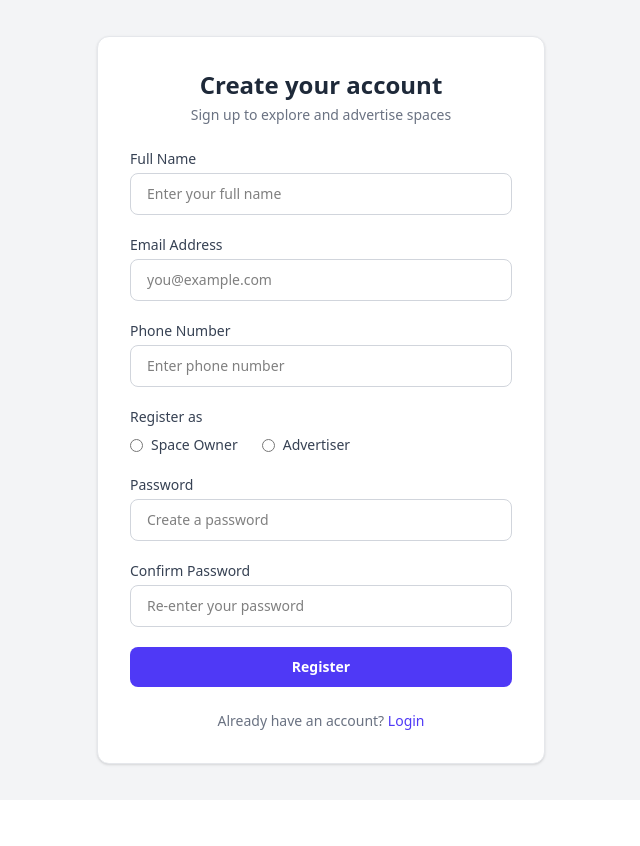
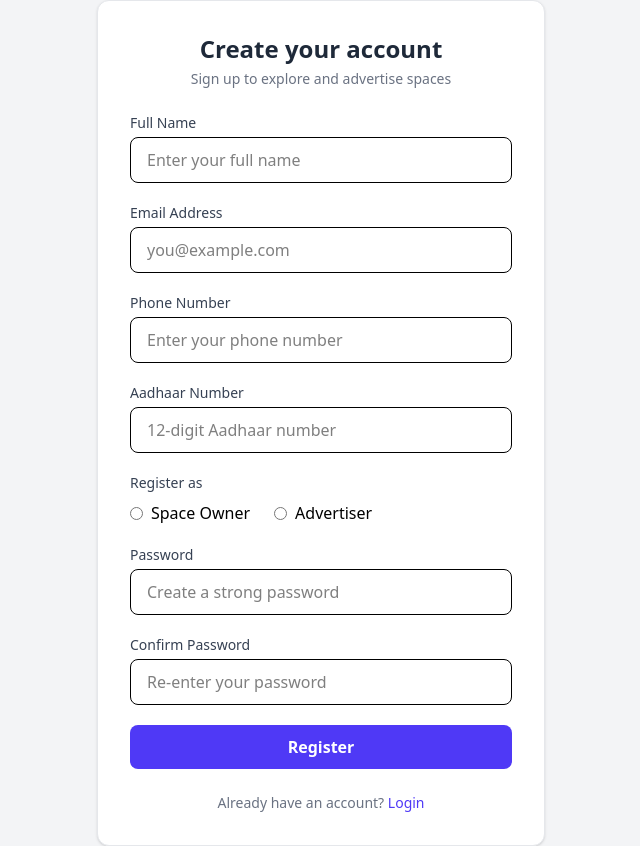
Before and after one commit to aswin-0404/Adspora-Frondend, a React (Vite) app: page /register in a window 1280 px wide. Shown: the whole page, without its empty margins (319-959 px from the left). Before the commit the page ends 800 px from the top, so only its background shows below. Built offline with nearby package versions, Linux system fonts and the light colour scheme.

Commit message:
Day 1:owner space showing implemented

```diff
--- a/src/Accounts/Register.jsx
+++ b/src/Accounts/Register.jsx
@@ -3,16 +3,17 @@ import { useNavigate } from "react-router-dom";
 import { AuthContext } from "../context/Authcontext";
 
 export default function Register() {
-  const {register}=useContext(AuthContext)
+  const { register } = useContext(AuthContext);
+  const navigate = useNavigate();
 
-  const navigate=useNavigate()
   const [formData, setFormData] = useState({
     name: "",
     email: "",
     phone: "",
     role: "",
+    adharnumber: "",
     password: "",
-    confirmPassword: "",
+    confirmpassword: "",
   });
 
   const handleChange = (e) => {
@@ -22,17 +23,18 @@ export default function Register() {
   const handleSubmit = async (e) => {
     e.preventDefault();
 
-    if (formData.password !== formData.confirmPassword) {
+    if (formData.password !== formData.confirmpassword) {
       alert("Passwords do not match");
       return;
     }
-    const result= await register(formData)
 
-    if (result?.message){
-        alert(result.message)
-        navigate('/login')
-    }else{
-        alert(JSON.stringify(result.error))
+    const result = await register(formData);
+
+    if (result?.message) {
+      alert(result.message);
+      navigate("/login");
+    } else {
+      alert(JSON.stringify(result));
     }
   };
 
@@ -49,6 +51,7 @@ export default function Register() {
 
         <form onSubmit={handleSubmit} className="mt-6 space-y-5">
 
+          {/* Name */}
           <div>
             <label className="block text-sm font-medium text-gray-700 mb-1">
               Full Name
@@ -56,15 +59,15 @@ export default function Register() {
             <input
               type="text"
               name="name"
+              placeholder="Enter your full name"
               value={formData.name}
               onChange={handleChange}
               required
-              placeholder="Enter your full name"
-              className="w-full px-4 py-2.5 border border-gray-300 rounded-lg text-sm
-              focus:outline-none focus:ring-2 focus:ring-indigo-500 focus:border-indigo-500"
+              className="w-full px-4 py-2.5 border rounded-lg"
             />
           </div>
 
+          {/* Email */}
           <div>
             <label className="block text-sm font-medium text-gray-700 mb-1">
               Email Address
@@ -72,15 +75,15 @@ export default function Register() {
             <input
               type="email"
               name="email"
+              placeholder="you@example.com"
               value={formData.email}
               onChange={handleChange}
               required
-              placeholder="you@example.com"
-              className="w-full px-4 py-2.5 border border-gray-300 rounded-lg text-sm
-              focus:outline-none focus:ring-2 focus:ring-indigo-500 focus:border-indigo-500"
+              className="w-full px-4 py-2.5 border rounded-lg"
             />
           </div>
 
+          {/* Phone */}
           <div>
             <label className="block text-sm font-medium text-gray-700 mb-1">
               Phone Number
@@ -88,48 +91,62 @@ export default function Register() {
             <input
               type="tel"
               name="phone"
+              placeholder="Enter your phone number"
               value={formData.phone}
               onChange={handleChange}
               required
-              placeholder="Enter phone number"
-              className="w-full px-4 py-2.5 border border-gray-300 rounded-lg text-sm
-              focus:outline-none focus:ring-2 focus:ring-indigo-500 focus:border-indigo-500"
+              className="w-full px-4 py-2.5 border rounded-lg"
             />
           </div>
 
+          {/* Aadhaar */}
+          <div>
+            <label className="block text-sm font-medium text-gray-700 mb-1">
+              Aadhaar Number
+            </label>
+            <input
+              type="text"
+              name="adharnumber"
+              placeholder="12-digit Aadhaar number"
+              value={formData.adharnumber}
+              onChange={handleChange}
+              required
+              maxLength="12"
+              className="w-full px-4 py-2.5 border rounded-lg"
+            />
+          </div>
+
+          {/* Role */}
           <div>
             <label className="block text-sm font-medium text-gray-700 mb-2">
               Register as
             </label>
-            <div className="flex items-center gap-6">
-
-              <label className="flex items-center gap-2 text-sm text-gray-700 cursor-pointer">
+            <div className="flex gap-6">
+              <label className="flex items-center gap-2">
                 <input
                   type="radio"
                   name="role"
                   value="owner"
                   checked={formData.role === "owner"}
                   onChange={handleChange}
-                  className="accent-indigo-600"
                 />
                 Space Owner
               </label>
 
-              <label className="flex items-center gap-2 text-sm text-gray-700 cursor-pointer">
+              <label className="flex items-center gap-2">
                 <input
                   type="radio"
                   name="role"
                   value="advertiser"
                   checked={formData.role === "advertiser"}
                   onChange={handleChange}
-                  className="accent-indigo-600"
                 />
                 Advertiser
               </label>
-
             </div>
           </div>
 
+          {/* Password */}
           <div>
             <label className="block text-sm font-medium text-gray-700 mb-1">
               Password
@@ -137,35 +154,33 @@ export default function Register() {
             <input
               type="password"
               name="password"
+              placeholder="Create a strong password"
               value={formData.password}
               onChange={handleChange}
               required
-              placeholder="Create a password"
-              className="w-full px-4 py-2.5 border border-gray-300 rounded-lg text-sm
-              focus:outline-none focus:ring-2 focus:ring-indigo-500 focus:border-indigo-500"
+              className="w-full px-4 py-2.5 border rounded-lg"
             />
           </div>
 
+          {/* Confirm Password */}
           <div>
             <label className="block text-sm font-medium text-gray-700 mb-1">
               Confirm Password
             </label>
             <input
               type="password"
-              name="confirmPassword"
-              value={formData.confirmPassword}
+              name="confirmpassword"
+              placeholder="Re-enter your password"
+              value={formData.confirmpassword}
               onChange={handleChange}
               required
-              placeholder="Re-enter your password"
-              className="w-full px-4 py-2.5 border border-gray-300 rounded-lg text-sm
-              focus:outline-none focus:ring-2 focus:ring-indigo-500 focus:border-indigo-500"
+              className="w-full px-4 py-2.5 border rounded-lg"
             />
           </div>
 
           <button
             type="submit"
-            className="w-full py-2.5 bg-indigo-600 text-white rounded-lg text-sm font-semibold
-            hover:bg-indigo-700 focus:outline-none focus:ring-2 focus:ring-indigo-500 focus:ring-offset-2 transition"
+            className="w-full py-2.5 bg-indigo-600 text-white rounded-lg font-semibold hover:bg-indigo-700"
           >
             Register
           </button>
@@ -173,7 +188,10 @@ export default function Register() {
 
         <p className="text-center text-sm text-gray-500 mt-6">
           Already have an account?{" "}
-          <span onClick={()=>navigate('/login')} className="text-indigo-600 font-medium cursor-pointer hover:underline">
+          <span
+            onClick={() => navigate("/login")}
+            className="text-indigo-600 cursor-pointer hover:underline"
+          >
             Login
           </span>
         </p>
--- a/src/App.jsx
+++ b/src/App.jsx
@@ -5,6 +5,7 @@ import Register from "./Accounts/Register"
 import Login from "./Accounts/Login"
 import SpaceOwnerLanding from "./owner/OwnerLandingpage"
 import AddSpace from "./owner/SpaceAdding"
+import MySpace from "./owner/Myspace"
 
 function App() {
 
@@ -18,6 +19,7 @@ function App() {
 
       <Route path='/ownerdashboard' element={<SpaceOwnerLanding/>}/>
       <Route path="/owner/addspace" element={<AddSpace/>}/>
+      <Route path="/myspace" element={<MySpace/>}/>
     </Routes>
 
 
--- a/src/owner/OwnerNav.jsx
+++ b/src/owner/OwnerNav.jsx
@@ -32,11 +32,14 @@ export default function OwnerNavbar() {
           <Link to='/ownerdashboard' className="text-gray-700 hover:text-indigo-600 font-medium">
             Dashboard
           </Link>
-          <Link to="/owner/spaces" className="text-gray-700 hover:text-indigo-600 font-medium">
+          <Link to="/myspace" className="text-gray-700 hover:text-indigo-600 font-medium">
             My Spaces
           </Link>
           <Link to="/owner/bookings" className="text-gray-700 hover:text-indigo-600 font-medium">
             Bookings
+          </Link>
+          <Link to="/owner/addspace" className="text-gray-700 hover:text-indigo-600 font-medium">
+            Ad Space
           </Link>
         </div>
 
```
Also changed, not shown: src/owner/Myspace.jsx (+145 -0 lines), public/no-image.png (added).
